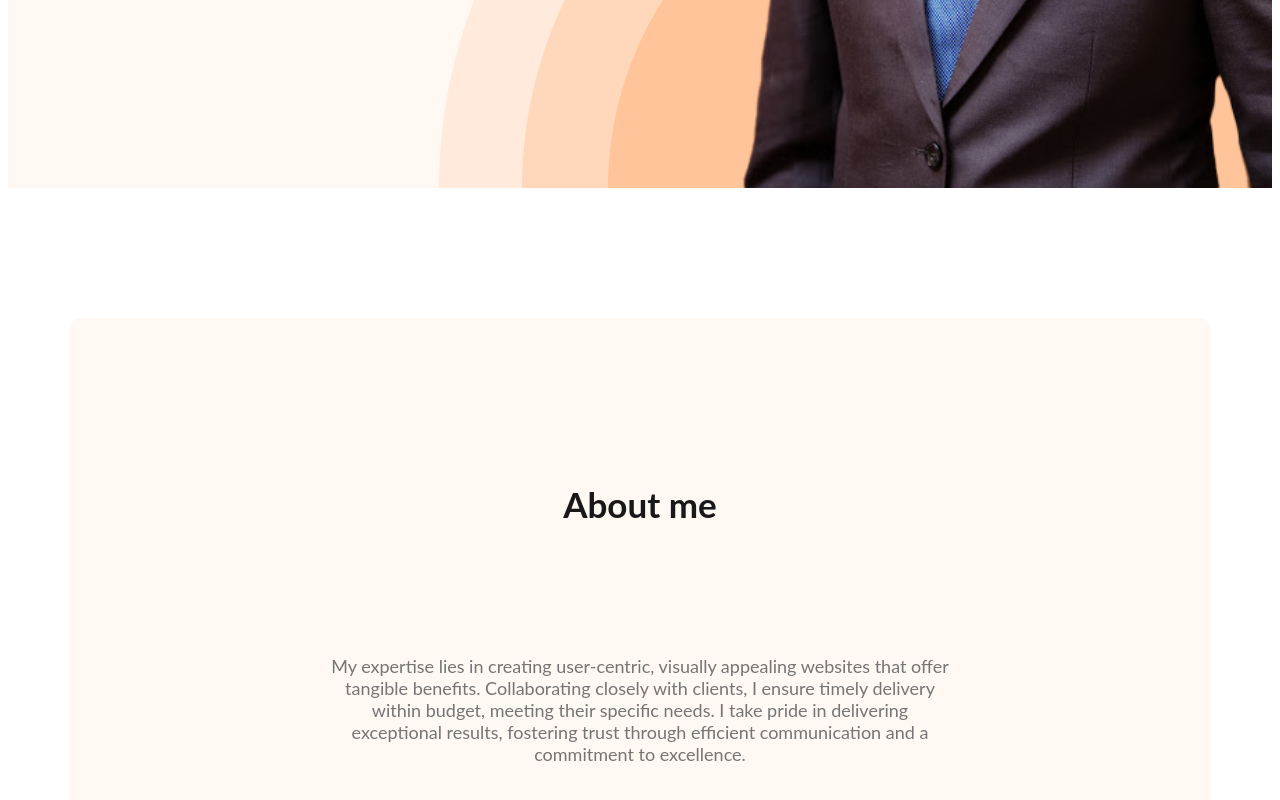
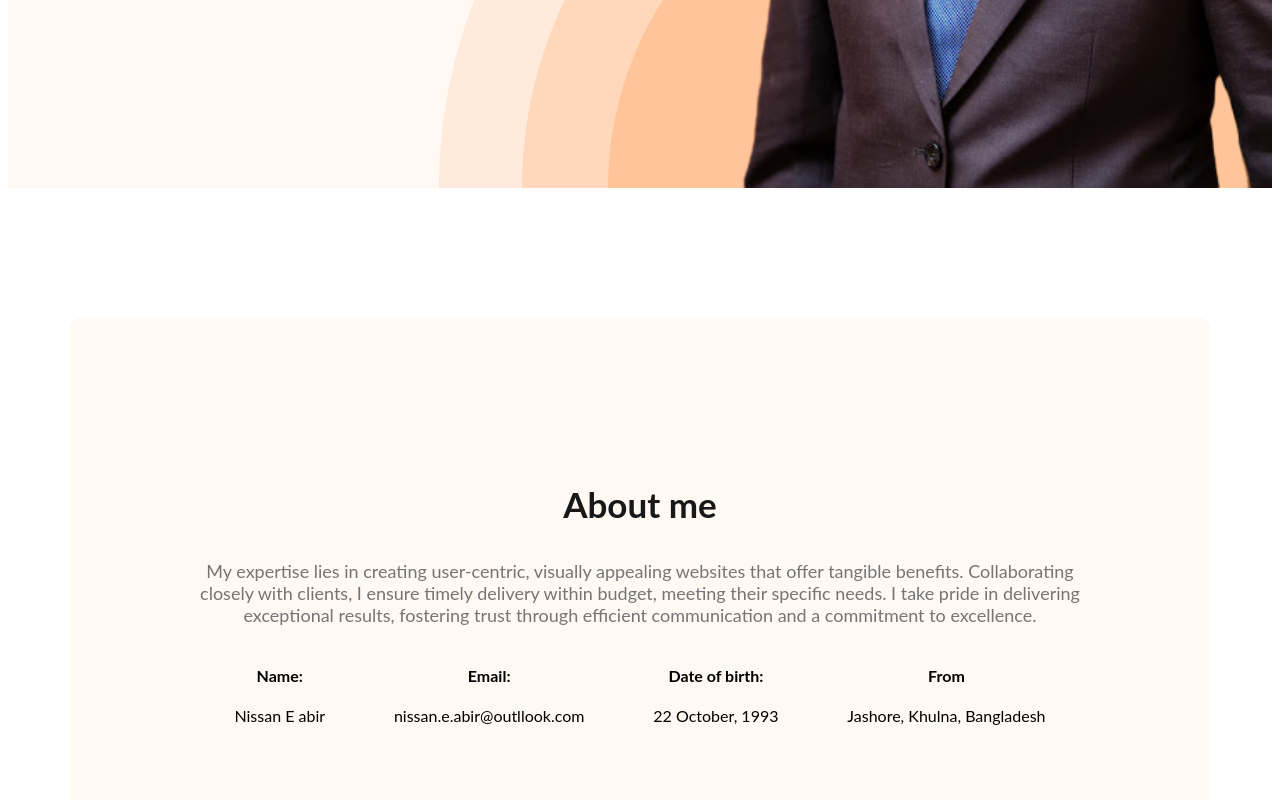
Before and after one commit to abir221090/webdeveloper-portfolio, a plain HTML site: page html/index.html in a window 1280 px wide. Shown: the part 824-1624 px from the top of the page. Drawn offline with Linux system fonts and the light colour scheme.

Commit message:
about info container created

```diff
--- a/html/index.html
+++ b/html/index.html
@@ -24,7 +24,7 @@
         <div class="banner">
             <div class="banner-content">
                 <h3 class="banner-greeting">Hi, I  am</h3>
-                <h1 class="banner-title">Nissan E Abir</h1>
+                <h1 class="banner-title">Nissan E abir</h1>
                 <p class="banner-description">Shot what able cold new see hold.Friendly as an betrayed formerly he. Morning because as to society behaved moments.</p>
                 <button class="button-primary">Download CV</button>
                 <button class="button-primary">Contact</button>
@@ -39,7 +39,25 @@
         <h3 class="section-title">About me</h3>
         <p class="section-description">My expertise lies in creating user-centric, visually appealing websites that offer tangible benefits. Collaborating closely with clients, I ensure timely delivery within budget, meeting their specific needs. I take pride in delivering exceptional results, fostering trust through efficient communication and a commitment to excellence.</p>
 
-
+        <div class="about-info-container">
+<!-- .about-info*4>h4.info-title+p.info-description -->
+            <div class="about-info">
+                <h4 class="info-title">Name:</h4>
+                <p class="info-description">Nissan E abir</p>
+            </div>
+            <div class="about-info">
+                <h4 class="info-title">Email:</h4>
+                <p class="info-description">nissan.e.abir@outllook.com</p>
+            </div>
+            <div class="about-info">
+                <h4 class="info-title">Date of birth:</h4>
+                <p class="info-description">22 October, 1993</p>
+            </div>
+            <div class="about-info">
+                <h4 class="info-title">From</h4>
+                <p class="info-description">Jashore, Khulna, Bangladesh</p>
+            </div>
+        </div>
 
 
     </section>
--- a/style/style.css
+++ b/style/style.css
@@ -124,10 +124,18 @@ color:#757575;
 text-align: center;
 font-size: 18px;
 font-weight: 400;
-margin:130px ;
+margin-top: 30px;
 }
 
 main{
     max-width: 1140px;
     margin:0 auto;
 }
+.about-info-container{
+    display: flex;
+    justify-content: space-around;
+}
+
+.about-info{
+    text-align: center;
+}
```
